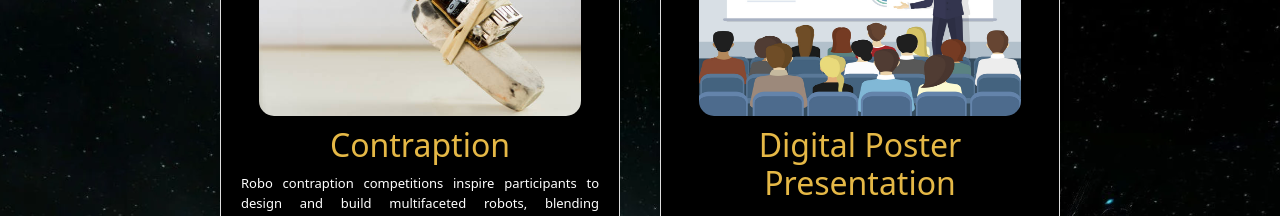
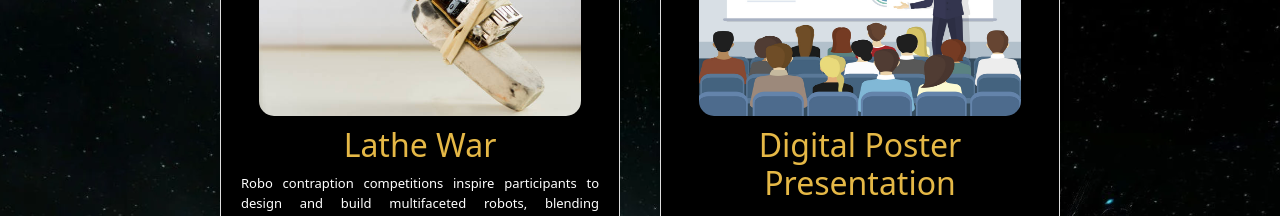
Before and after one commit to omgunjal23/Excaliburar, a React (Create React App) app: page /events in a window 1280 px wide. Shown: the part 1780-1996 px from the top of the page. Built offline with nearby package versions, Linux system fonts and the light colour scheme; the HTML template or start-up script is replaced by a standard one.

Commit message:
files upload

```diff
--- a/src/component/Events.jsx
+++ b/src/component/Events.jsx
@@ -18,7 +18,7 @@ const Events = () => {
         link:"https://forms.gle/Je7XycezBWAAtdbP8" },
         { id: 2, name: 'Line Follower Robot', location: 2, image: event2,
         description: "Welcome to the Line Follower Robot competition! This exciting event challenges participants to design and build autonomous robots capable of following a predefined path on a track using sensors and programming algorithms.",
-        fileUrl: 'https://drive.google.com/file/d/1ViCQ2rOhjSIUxkgHQIGxg74pbFpZCk2b/view?usp=sharing',
+        fileUrl: 'https://drive.google.com/file/d/1z3JS2s2qBFCRw4LG6AkWisPk4QNbZdqG/view?usp=sharing',
         link:"https://forms.gle/b4V6fmAFJfE9GGpW9" },
         { id: 3, name: 'Drone Racing', location: 3, image: event3,
         description: "Welcome to the adrenaline-fueled world of drone racing! Get ready to witness an exhilarating display of speed, agility, and precision as skilled pilots navigate their drones through a challenging course filled with obstacles and twists." ,
@@ -36,13 +36,13 @@ const Events = () => {
         description: "Experience the cutting-edge of robotics at the Robot Innovator Exhibition, where innovation meets imagination. This interactive showcase brings together the latest advancements in robotics technology, featuring a diverse range of robotic creations designed to inspire, educate, and captivate audiences of all ages." ,
         fileUrl: 'https://drive.google.com/file/d/1ViCQ2rOhjSIUxkgHQIGxg74pbFpZCk2b/view?usp=sharing',
         link:"https://forms.gle/ZeR2hdtRXUwjdcJb6"},
-        { id: 7, name: 'Contraption', location: 8, image: event7,
+        { id: 7, name: 'Lathe War', location: 8, image: event7,
         description: "Robo contraption competitions inspire participants to design and build multifaceted robots, blending mechanical, electrical, and programming skills. Teams strategize and innovate to overcome challenges, fostering creativity, problem-solving, and teamwork in a dynamic environment.",
         fileUrl: 'https://drive.google.com/file/d/1ViCQ2rOhjSIUxkgHQIGxg74pbFpZCk2b/view?usp=sharing' ,
         link:"https://docs.google.com/forms/d/1Gx5g-wd2IdJV-fGfXX0Ub_MC3sEgzxuAHVov_HKeDGg/edit"},
         { id: 8, name: 'Digital Poster Presentation', location: 7, image: event8,
         description: "Digital poster competitions entail crafting visually captivating posters using multimedia elements and digital tools. Participants convey ideas, promote concepts, and engage in friendly competition, showcasing their design skills and creativity in a digital format." ,
-        fileUrl: 'https://drive.google.com/file/d/1ViCQ2rOhjSIUxkgHQIGxg74pbFpZCk2b/view?usp=sharing' ,
+        fileUrl: 'https://drive.google.com/file/d/1YoHVk0SPn9kLAoY5aARrOW6nOrU0WZU_/view?usp=sharing' ,
         link:"https://forms.gle/CgVBzDvfMATVXCP8A"},
         { id: 9, name: 'Paper Presentation', location: 7, image: event9,
         description: "Paper presentation competitions showcase research or scholarly work through oral presentations summarizing papers. Participants present findings, ideas, or analyses, supported by visual aids, aiming for clarity, originality, and effective communication to peers and judges." ,
--- a/src/component/Register.jsx
+++ b/src/component/Register.jsx
@@ -18,19 +18,19 @@ function Contact() {
         window.location.href = 'https://forms.gle/Je7XycezBWAAtdbP8';
         break;
       case 'Option 4':
-        window.location.href = 'https://docs.google.com/forms/d/e/1FAIpQLSclaSgml3HVpmmzCBUZnTBYoOsONX28KZJD0Ms59xeBK-TIMQ/viewform?vc=0&c=0&w=1&flr=0&usp=mail_form_link';
+        window.location.href = 'https://forms.gle/Bso9dYZNUM8paMMk6';
         break;
         case 'Option 5':
         window.location.href = 'https://forms.gle/ZeR2hdtRXUwjdcJb6';
         break;
       case 'Option 6':
-        window.location.href = 'https://forms.gle/NoDfky7bpZArnEnz5';
+        window.location.href = 'https://forms.gle/t1hRBZA8kwnLtxc3A';
         break;
         case 'Option 7':
         window.location.href = 'https://forms.gle/CgVBzDvfMATVXCP8A';
         break;
       case 'Option 8':
-        window.location.href = 'https://docs.google.com/forms/d/e/1FAIpQLSf64YtqNUa_Mp3Kb8Qo-CpdJpq9NmG8GZpNE3SahycjwCpilw/viewform';
+        window.location.href = 'https://forms.gle/7x1j9L2NVEbyaSUy8';
         break;
         case 'Option 9':
         window.location.href = 'https://docs.google.com/forms/d/1Gx5g-wd2IdJV-fGfXX0Ub_MC3sEgzxuAHVov_HKeDGg/edit';
@@ -81,7 +81,7 @@ function Contact() {
             <option value="Option 6">Robo Programming</option>
             <option value="Option 7">Digital Poster Presentation</option>
             <option value="Option 8">Paper Presentation</option>
-            <option value="Option 9">Robo Contraption</option>
+            <option value="Option 9">Lathe War</option>
             {/* Add other options as needed */}
           </select>
         </div>
```
